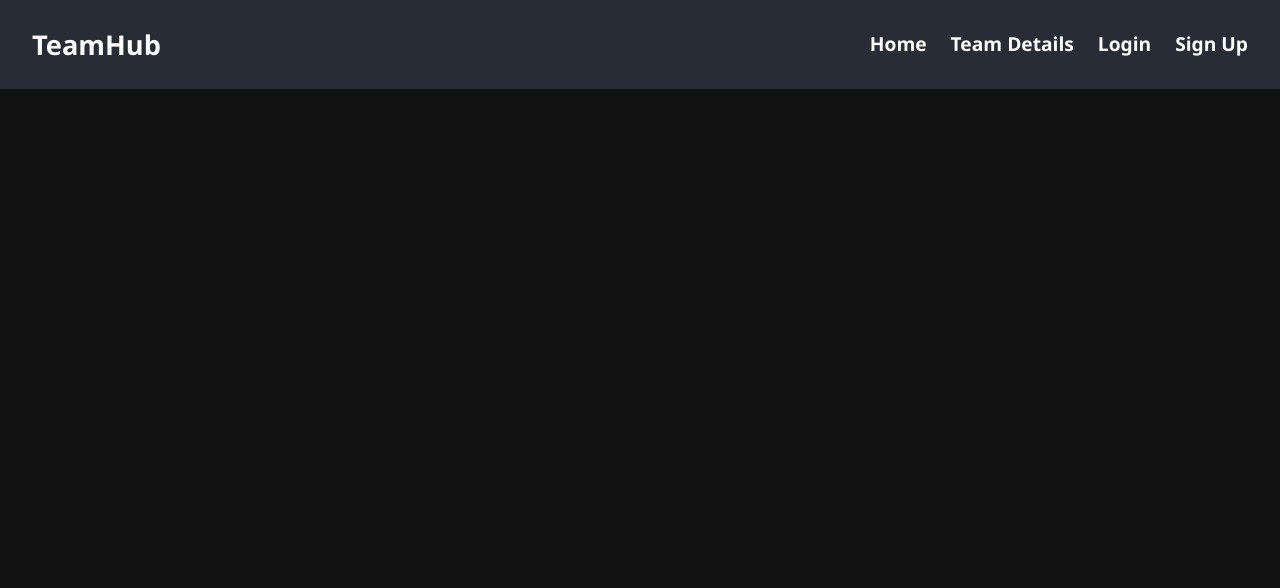
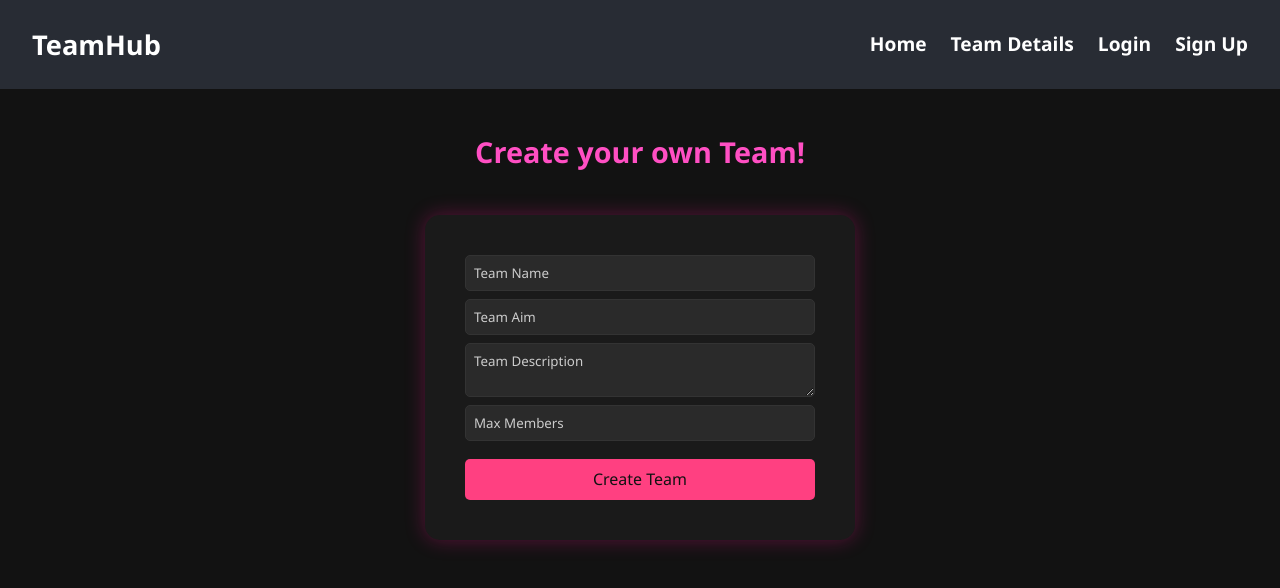
Before and after one commit to PrathKothari/Sakshi_TeamHub2, a React (Create React App) app: page /create-team in a window 1280 px wide. Shown: the top 588 px of the page. Built offline with nearby package versions, Linux system fonts and the light colour scheme.

Commit message:
Create_team added

```diff
--- a/src/App.js
+++ b/src/App.js
@@ -5,7 +5,8 @@ import Home from './pages/Home';
 import TeamDetails from './pages/TeamDetails';
 import Login from './pages/Login';
 import './App.css';
-import Signup from './pages/Signup'; // ✅ Import Signup
+import Signup from './pages/Signup';
+import CreateTeam from './pages/create_team';
 
 
 function LandingPage() {
@@ -30,6 +31,7 @@ function App() {
           <Route path="/team/:id" element={<TeamDetails />} />
           <Route path="/login" element={<Login />} />
           <Route path="/signup" element={<Signup />} />  {/* ✅ Add Signup route */}
+          <Route path="/create-team" element={<CreateTeam />} /> {/* ✅ Add CreateTeam route */}
         </Routes>
       </Router>
     </div>
--- /dev/null
+++ b/src/pages/create_team.js
@@ -0,0 +1,114 @@
+import React, { useState } from "react";
+import { useNavigate } from "react-router-dom";
+import "../App.css";
+
+function CreateTeam() {
+  const navigate = useNavigate();
+  const [formData, setFormData] = useState({
+    teamName: "",
+    teamAim: "",
+    description: "",
+    maxMembers: "",
+  });
+
+  const [error, setError] = useState("");
+  const [success, setSuccess] = useState("");
+
+  // Function to generate random teamId (UUID-like)
+  const generateTeamId = () => {
+    return "team_" + Math.random().toString(36).substr(2, 9);
+  };
+
+  const handleChange = (e) => {
+    setFormData({ ...formData, [e.target.name]: e.target.value });
+  };
+
+  const handleSubmit = (e) => {
+    e.preventDefault();
+
+    // Frontend validation
+    if (!formData.teamName.trim() || !formData.teamAim.trim()) {
+      setError("Please fill in all required fields");
+      setSuccess("");
+      return;
+    }
+
+    if (formData.maxMembers && formData.maxMembers < 2) {
+      setError("Max members must be at least 2");
+      setSuccess("");
+      return;
+    }
+
+    setError("");
+
+    // Generate hidden teamId
+    const teamId = generateTeamId();
+
+    // Final team data including hidden ID
+    const finalTeamData = {
+      ...formData,
+      teamId, // Hidden from UI, but can be sent to backend
+    };
+
+    // Simulate API call
+    console.log("Team Created:", finalTeamData);
+
+    setSuccess(`Team "${formData.teamName}" created successfully!`);
+
+    // Simulate redirect after success
+    setTimeout(() => {
+      navigate("/home"); // Later: navigate(`/team/${teamId}`)
+    }, 1500);
+  };
+
+  return (
+    <div className="App">
+      <h2 className="welcome-text-signup">Create your own Team!</h2>
+
+      <div className="signup-box">
+        <form className="add-profile-form" onSubmit={handleSubmit}>
+          <input
+            type="text"
+            name="teamName"
+            placeholder="Team Name"
+            value={formData.teamName}
+            onChange={handleChange}
+            required
+          />
+
+          <input
+            type="text"
+            name="teamAim"
+            placeholder="Team Aim"
+            value={formData.teamAim}
+            onChange={handleChange}
+            required
+          />
+
+          <textarea
+            name="description"
+            placeholder="Team Description"
+            value={formData.description}
+            onChange={handleChange}
+          ></textarea>
+
+          <input
+            type="number"
+            name="maxMembers"
+            placeholder="Max Members"
+            value={formData.maxMembers}
+            onChange={handleChange}
+            min="2"
+          />
+
+          {error && <p className="error-message">{error}</p>}
+          {success && <p className="success-message">{success}</p>}
+
+          <button type="submit" className="login-button">Create Team</button>
+        </form>
+      </div>
+    </div>
+  );
+}
+
+export default CreateTeam;
```
Also changed, not shown: 1 other file (tests, documents, lock files or other folders). Lines whose indentation alone changed are shown as unchanged.
